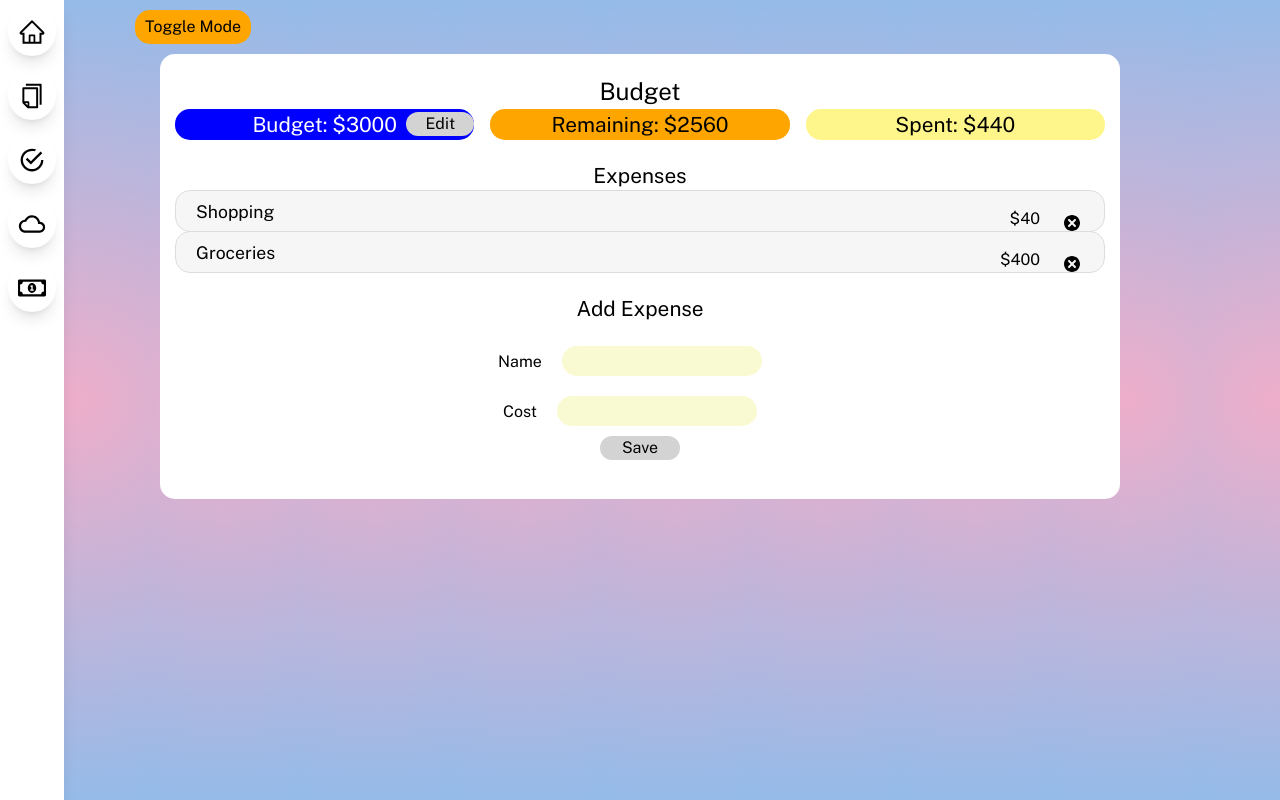
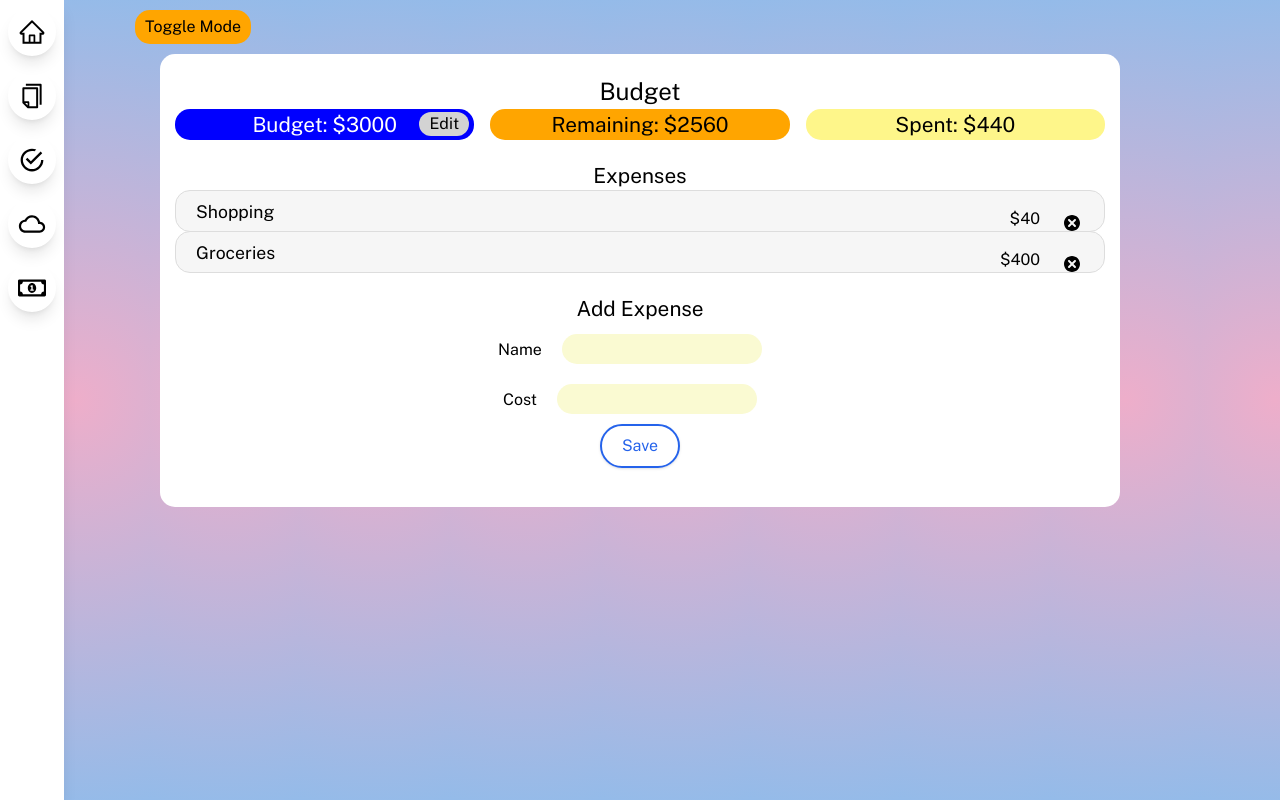
Before and after one commit to paydendyer/task-dashboard, a React (Create React App) app: page /Budget in a window 1280 px wide. Built offline with nearby package versions, Linux system fonts and the light colour scheme.

Commit message:
Added styling to save button on budget page using Tailwind

```diff
--- a/postcss.config.js
+++ b/postcss.config.js
@@ -1,7 +1,7 @@
 module.exports = {
   plugins: {
     'postcss-import': {},
-    tailwindcss: {},
+    tailwindcss: {config: './tailwindcss-config.js' },
     autoprefixer: {},
   }
 }
--- a/src/css/input.css
+++ b/src/css/input.css
@@ -12,5 +12,10 @@
     transition-all duration-300 ease-linear
     cursor-pointer;
   }
-
+  .submit-button {
+    @apply flex shadow w-32
+    border-blue-600 border-2 rounded-full
+    focus:outline-none focus:border-blue-600 px-4 py-2
+    text-blue-600 hover:bg-blue-600 hover:text-white;
+  }
 }
--- a/src/css/output.css
+++ b/src/css/output.css
@@ -466,40 +466,6 @@ Ensure the default browser behavior of the `hidden` attribute.
   --tw-backdrop-sepia:  ;
 }
 
-.container {
-  width: 100%;
-}
-
-@media (min-width: 640px) {
-  .container {
-    max-width: 640px;
-  }
-}
-
-@media (min-width: 768px) {
-  .container {
-    max-width: 768px;
-  }
-}
-
-@media (min-width: 1024px) {
-  .container {
-    max-width: 1024px;
-  }
-}
-
-@media (min-width: 1280px) {
-  .container {
-    max-width: 1280px;
-  }
-}
-
-@media (min-width: 1536px) {
-  .container {
-    max-width: 1536px;
-  }
-}
-
 .sidebar-icon {
   position: relative;
   margin-left: auto;
@@ -530,6 +496,38 @@ Ensure the default browser behavior of the `hidden` attribute.
   color: rgb(255 255 255 / var(--tw-text-opacity));
 }
 
+.submit-button {
+  display: flex;
+  width: 8rem;
+  border-radius: 9999px;
+  border-width: 2px;
+  --tw-border-opacity: 1;
+  border-color: rgb(37 99 235 / var(--tw-border-opacity));
+  padding-left: 1rem;
+  padding-right: 1rem;
+  padding-top: 0.5rem;
+  padding-bottom: 0.5rem;
+  --tw-text-opacity: 1;
+  color: rgb(37 99 235 / var(--tw-text-opacity));
+  --tw-shadow: 0 1px 3px 0 rgb(0 0 0 / 0.1), 0 1px 2px -1px rgb(0 0 0 / 0.1);
+  --tw-shadow-colored: 0 1px 3px 0 var(--tw-shadow-color), 0 1px 2px -1px var(--tw-shadow-color);
+  box-shadow: var(--tw-ring-offset-shadow, 0 0 #0000), var(--tw-ring-shadow, 0 0 #0000), var(--tw-shadow);
+}
+
+.submit-button:hover {
+  --tw-bg-opacity: 1;
+  background-color: rgb(37 99 235 / var(--tw-bg-opacity));
+  --tw-text-opacity: 1;
+  color: rgb(255 255 255 / var(--tw-text-opacity));
+}
+
+.submit-button:focus {
+  --tw-border-opacity: 1;
+  border-color: rgb(37 99 235 / var(--tw-border-opacity));
+  outline: 2px solid transparent;
+  outline-offset: 2px;
+}
+
 .fixed {
   position: fixed;
 }
@@ -542,16 +540,8 @@ Ensure the default browser behavior of the `hidden` attribute.
   left: 0px;
 }
 
-.mt-3 {
-  margin-top: 0.75rem;
-}
-
 .flex {
   display: flex;
-}
-
-.grid {
-  display: grid;
 }
 
 .h-screen {
@@ -586,15 +576,6 @@ Ensure the default browser behavior of the `hidden` attribute.
   box-shadow: var(--tw-ring-offset-shadow, 0 0 #0000), var(--tw-ring-shadow, 0 0 #0000), var(--tw-shadow);
 }
 
-.filter {
-  -webkit-filter: var(--tw-blur) var(--tw-brightness) var(--tw-contrast) var(--tw-grayscale) var(--tw-hue-rotate) var(--tw-invert) var(--tw-saturate) var(--tw-sepia) var(--tw-drop-shadow);
-          filter: var(--tw-blur) var(--tw-brightness) var(--tw-contrast) var(--tw-grayscale) var(--tw-hue-rotate) var(--tw-invert) var(--tw-saturate) var(--tw-sepia) var(--tw-drop-shadow);
-}
-
-.ease-in-out {
-  transition-timing-function: cubic-bezier(0.4, 0, 0.2, 1);
-}
-
 @media (prefers-color-scheme: dark) {
   .dark\:bg-gray-900 {
     --tw-bg-opacity: 1;
--- a/src/index.css
+++ b/src/index.css
@@ -341,7 +341,7 @@ form#to-do-form {
   text-align: center;
   padding: 1rem;
   background-color: blue;
-  border-radius: 5%;
+  border-radius: 15px;
 }
 .weather-container input {
   padding: .7rem 1.5rem;
@@ -398,14 +398,20 @@ ul {
 .edit-button {
   border-radius: 25px;
   background-color: lightgrey !important;
-  width: 68px;
+  width: 50px;
   float: right;
   margin-top: -28px;
+  margin-right: 5px;
+}
+.submit-buttonn {
+  border-radius: 25px;
+  background-color: lightgrey !important;
+  width: 60px !important;
+  margin-left: 5px;
 }
 .submit-button {
-  border-radius: 25px;
-  background-color: lightgrey !important;
-  width: 80px;
+  display: inline !important;
+  width: 80px !important;
 }
 ul {
   list-style-type: none; /* Remove bullets */
--- a/tailwind.config.js
+++ b/tailwind.config.js
@@ -1,7 +1,6 @@
 const plugin = require('tailwindcss/plugin')
 module.exports = {
-  mode: 'jit',
-  content: ['./src/components/SideBar.js'],
+  content: ['./src/components/SideBar.js', './src/components/'],
   theme: {
     extend: {},
   },
```
